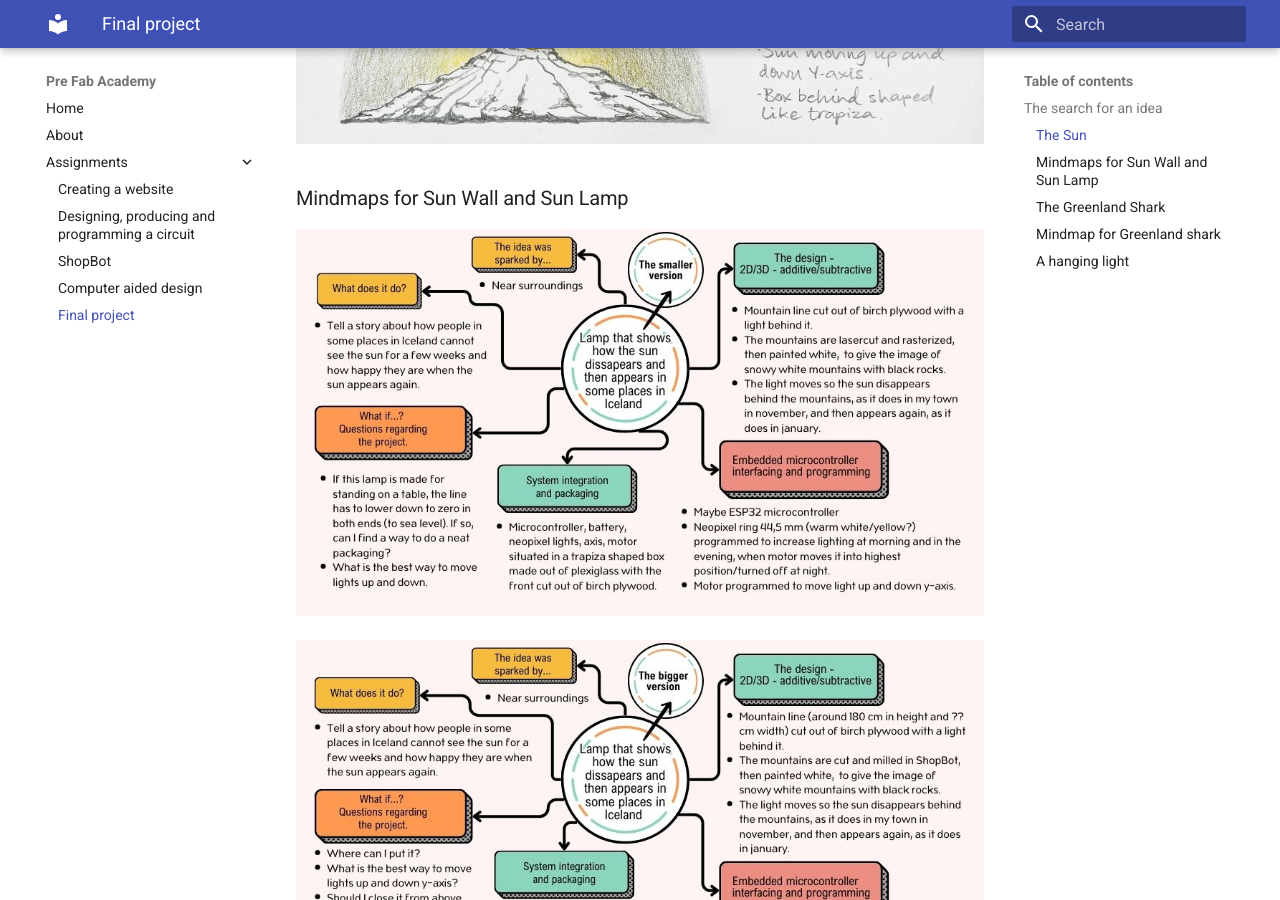
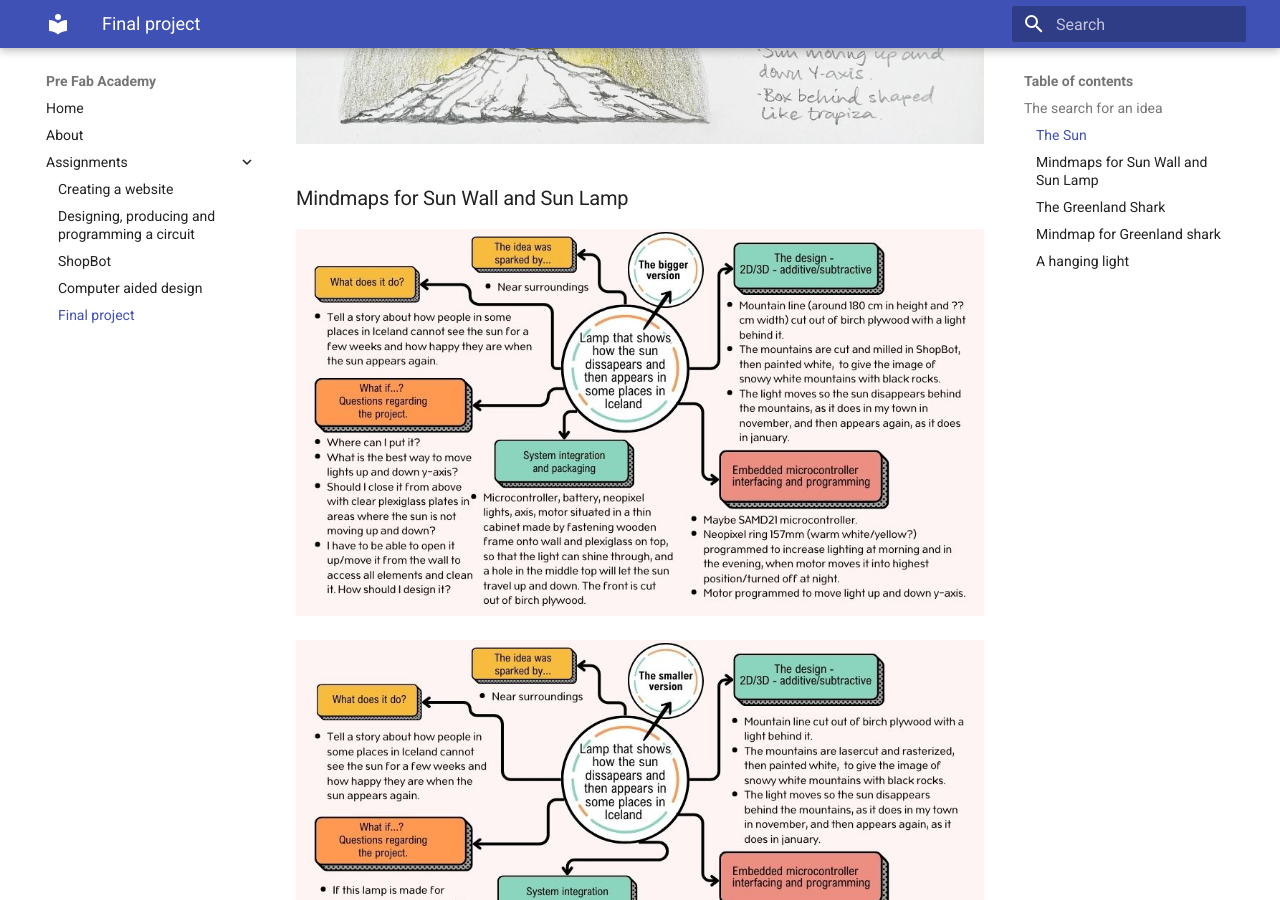
Before and after one commit to OlofH2/Before-Fab-Academy, an MkDocs documentation site: the page built from docs/FinalProject.md, in a window 1280 px wide and 900 px high, scrolled down 1420 px. Built offline with MkDocs 1.6.1 and Material for MkDocs 9.7.7, drawn with Linux system fonts in a browser that asks for light colours.

Commit message:
New mindmaps for sun

```diff
--- a/docs/FinalProject.md
+++ b/docs/FinalProject.md
@@ -18,10 +18,9 @@ The other possibility is to make this a small lamp. I would fit the embedded mic
 
 ###Mindmaps for Sun Wall and Sun Lamp
 
-![SunLampMindmap](img/SunLamp.jpg)
+![SunWallMindmap](img/SunWallMindmap.jpg)
 
-![SunWallMindmap](img/SunWall.jpg)
-
+![SunLampMindmap](img/SunLampMindmap.jpg)
 
 ###The Greenland Shark
 
```
Also changed, not shown: docs/img/SunLampMindmap.jpg (added), docs/img/SunWallMindmap.jpg (added).
